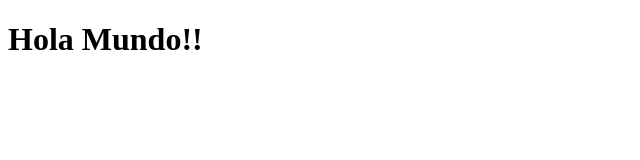
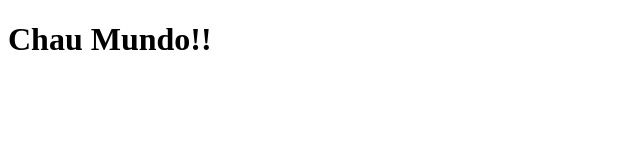
Before and after one commit to claudioamv/TEST, a plain HTML site: page index.html in a window 1280 px wide. Shown: the whole page, without its empty margins (0-640 px from the left). Drawn offline with Linux system fonts and the light colour scheme.

Commit message:
cree otro index

```diff
--- a/index.html
+++ b/index.html
@@ -8,7 +8,7 @@
 </head>
 
 <body>
-    <h1>Hola Mundo!!</h1>
+    <h1>Chau Mundo!!</h1>
 </body>
 
 </html>
```
